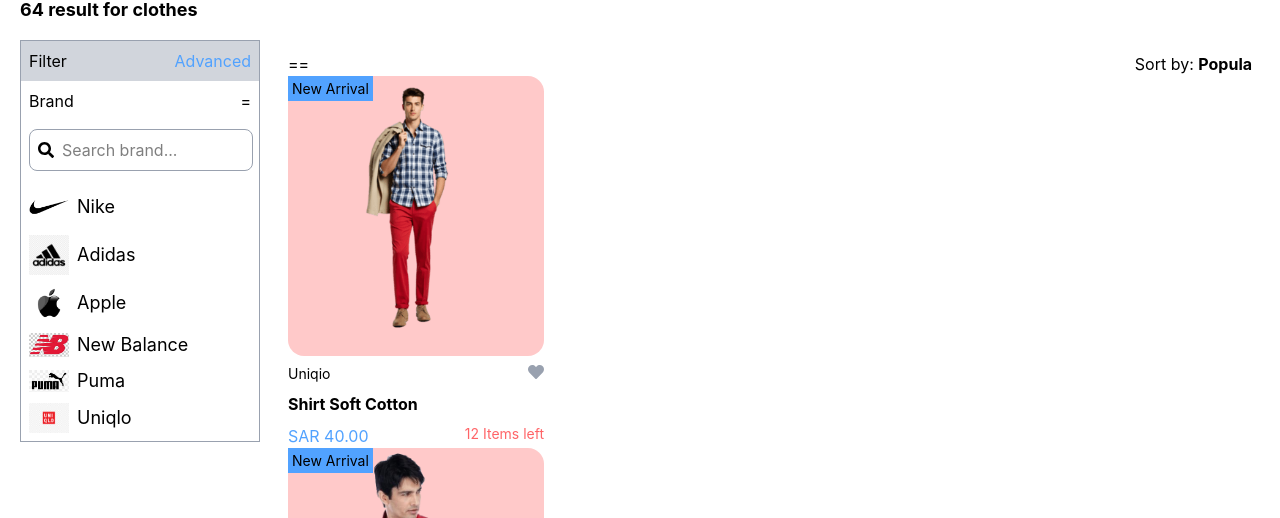
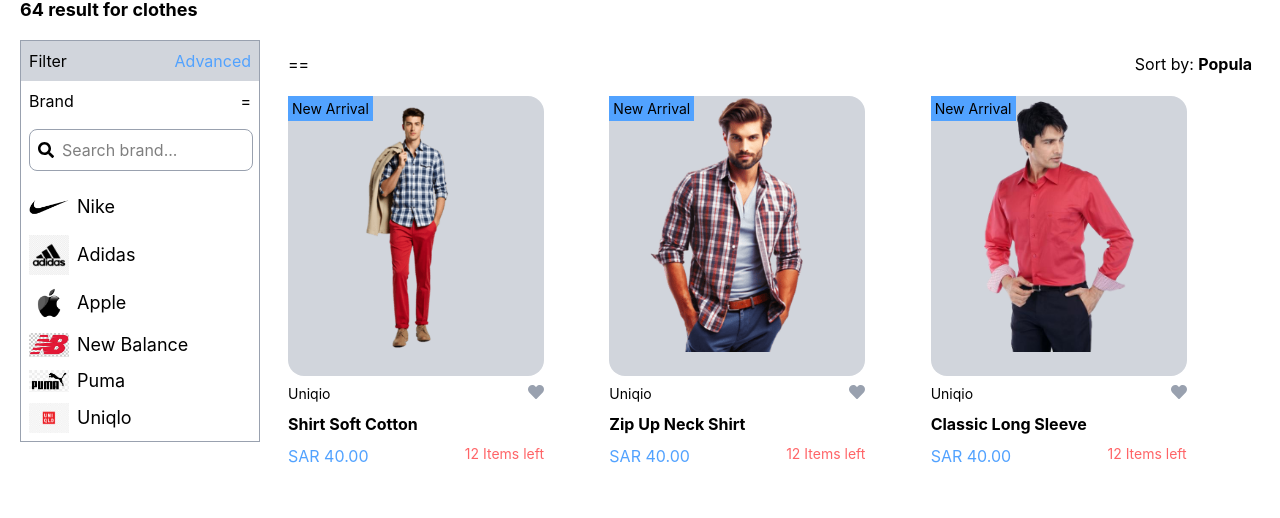
Before and after one commit to JohnMabas/Stella---Ecommerce, a React (Vite) app: page / in a window 1280 px wide. Shown: the part 418-936 px from the top of the page. After the commit the page ends 914 px from the top, so only its background shows below. Built offline with nearby package versions, Linux system fonts and the light colour scheme.

Commit message:
add card 3

```diff
--- a/src/Components/Cards.jsx
+++ b/src/Components/Cards.jsx
@@ -1,5 +1,6 @@
 import man1 from "/src/assets/man1.png"
-import man2 from "/src/assets/man3.png"
+import man2 from "/src/assets/man2.png"
+import man3 from "/src/assets/man3.png"
 import { FaHeart } from "react-icons/fa";
 
 function Cards(){
@@ -17,10 +18,12 @@
                 </div>
             </div>
 
-            <div>
+            {/* Cards */}
+
+            <div className="grid grid-cols-3  items-center mt-5 ">
 
                 <div className="w-64 space-y-2">
-                    <div className="bg-red-200 rounded-2xl">
+                    <div className="bg-gray-300 rounded-2xl">
                     <img src={man1} alt="" />
                     <span className=" relative bottom-64 p-1 text-sm bg-blue-400 ">New Arrival</span>
                     </div>
@@ -38,7 +41,7 @@
                 </div>
 
                  <div className="w-64 space-y-2">
-                    <div className="bg-red-200 rounded-2xl">
+                    <div className="bg-gray-300 rounded-2xl">
                     <img src={man2} alt="" />
                     <span className=" relative bottom-64 p-1 text-sm bg-blue-400 ">New Arrival</span>
                     </div>
@@ -47,7 +50,25 @@
                         <p className="text-sm">Uniqio</p>
                         <span className="text-gray-400 "><FaHeart/></span>
                     </div>
-                    <h4 className="font-bold">Zip Up Neck Shirk</h4>
+                    <h4 className="font-bold">Zip Up Neck Shirt</h4>
+                    <div className="flex justify-between">
+                    <p className="text-blue-400">SAR 40.00</p>
+                    <p className="text-red-400 text-sm">12 Items left</p>
+
+                    </div>
+                </div>
+
+                <div className="w-64 space-y-2">
+                    <div className="bg-gray-300 rounded-2xl">
+                    <img src={man3} alt="" />
+                    <span className=" relative bottom-64 p-1 text-sm bg-blue-400 ">New Arrival</span>
+                    </div>
+
+                    <div className="flex justify-between">
+                        <p className="text-sm">Uniqio</p>
+                        <span className="text-gray-400 "><FaHeart/></span>
+                    </div>
+                    <h4 className="font-bold">Classic Long Sleeve</h4>
                     <div className="flex justify-between">
                     <p className="text-blue-400">SAR 40.00</p>
                     <p className="text-red-400 text-sm">12 Items left</p>
```
